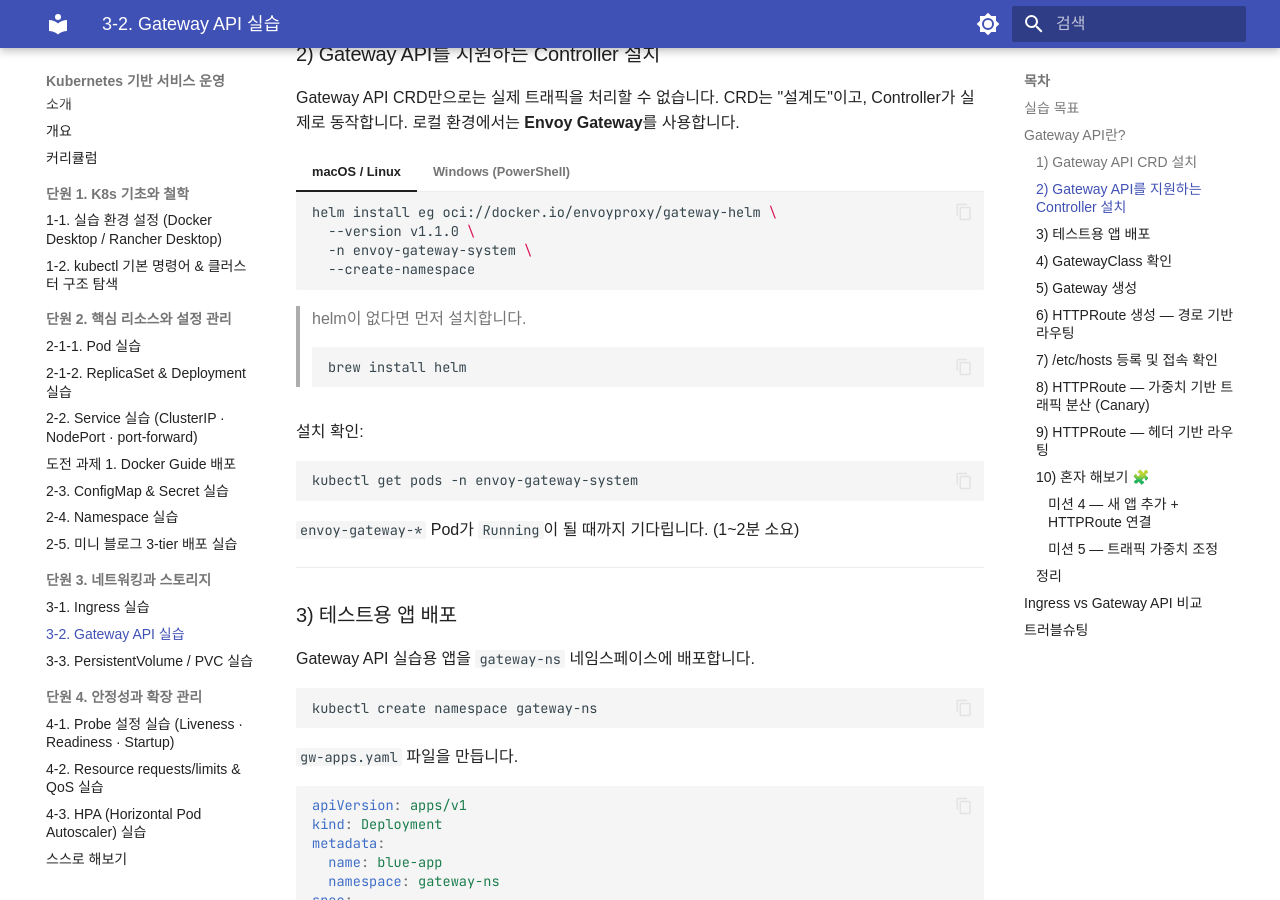
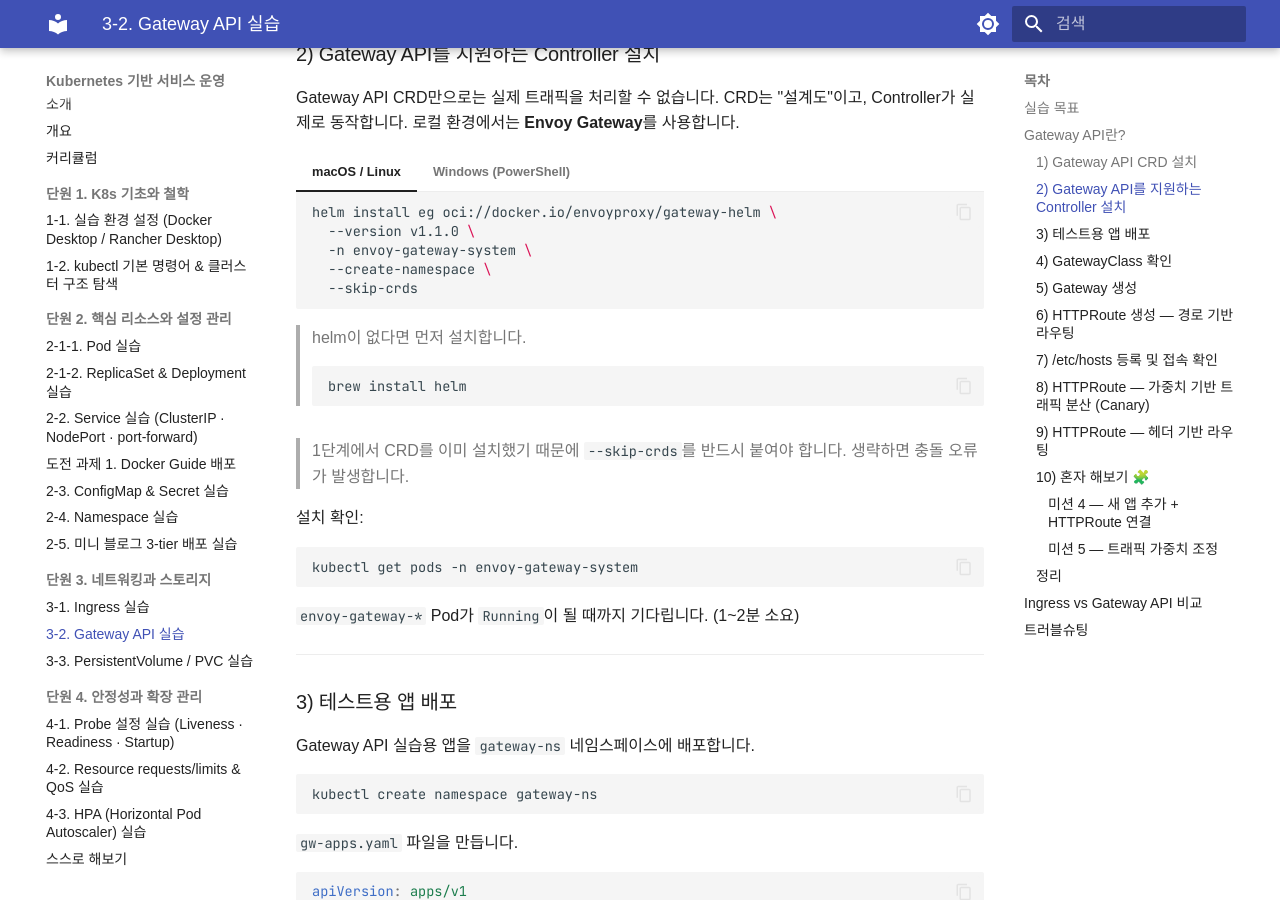
Before and after one commit to skilleat-labs/docker-k8s-labs, an MkDocs documentation site: the page built from docs/modules/module10/3-2.md, in a window 1280 px wide and 900 px high, scrolled down 1139 px. Built offline with MkDocs 1.6.1 and Material for MkDocs 9.7.7, drawn with Linux system fonts in a browser that asks for light colours; some web fonts are replaced.

Commit message:
docs: 3-2 helm install에 --skip-crds 추가 (CRD 충돌 방지)
1단계에서 CRD 선설치 후 helm 설치 시 충돌 오류 방지
주의 노트 추가

Co-Authored-By: Claude Sonnet 4.6 <noreply@anthropic.com>

````diff
--- a/docs/modules/module10/3-2.md
+++ b/docs/modules/module10/3-2.md
@@ -56,7 +56,8 @@ Gateway API CRD만으로는 실제 트래픽을 처리할 수 없습니다. CRD
     helm install eg oci://docker.io/envoyproxy/gateway-helm \
       --version v1.1.0 \
       -n envoy-gateway-system \
-      --create-namespace
+      --create-namespace \
+      --skip-crds
     ```
 
     > helm이 없다면 먼저 설치합니다.
@@ -70,13 +71,16 @@ Gateway API CRD만으로는 실제 트래픽을 처리할 수 없습니다. CRD
     helm install eg oci://docker.io/envoyproxy/gateway-helm `
       --version v1.1.0 `
       -n envoy-gateway-system `
-      --create-namespace
+      --create-namespace `
+      --skip-crds
     ```
 
     > helm이 없다면 먼저 설치합니다.
     > ```powershell
     > winget install Helm.Helm
     > ```
+
+> 1단계에서 CRD를 이미 설치했기 때문에 `--skip-crds`를 반드시 붙여야 합니다. 생략하면 충돌 오류가 발생합니다.
 
 설치 확인:
 
````
